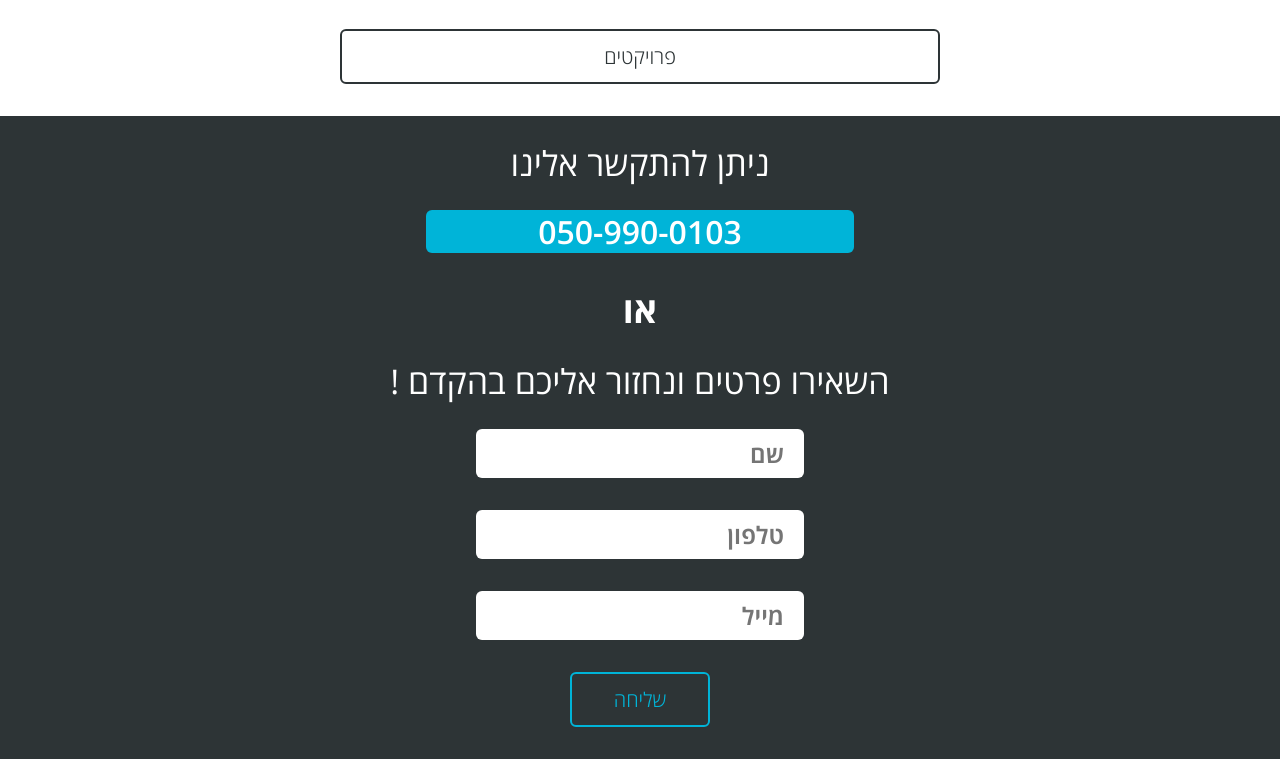
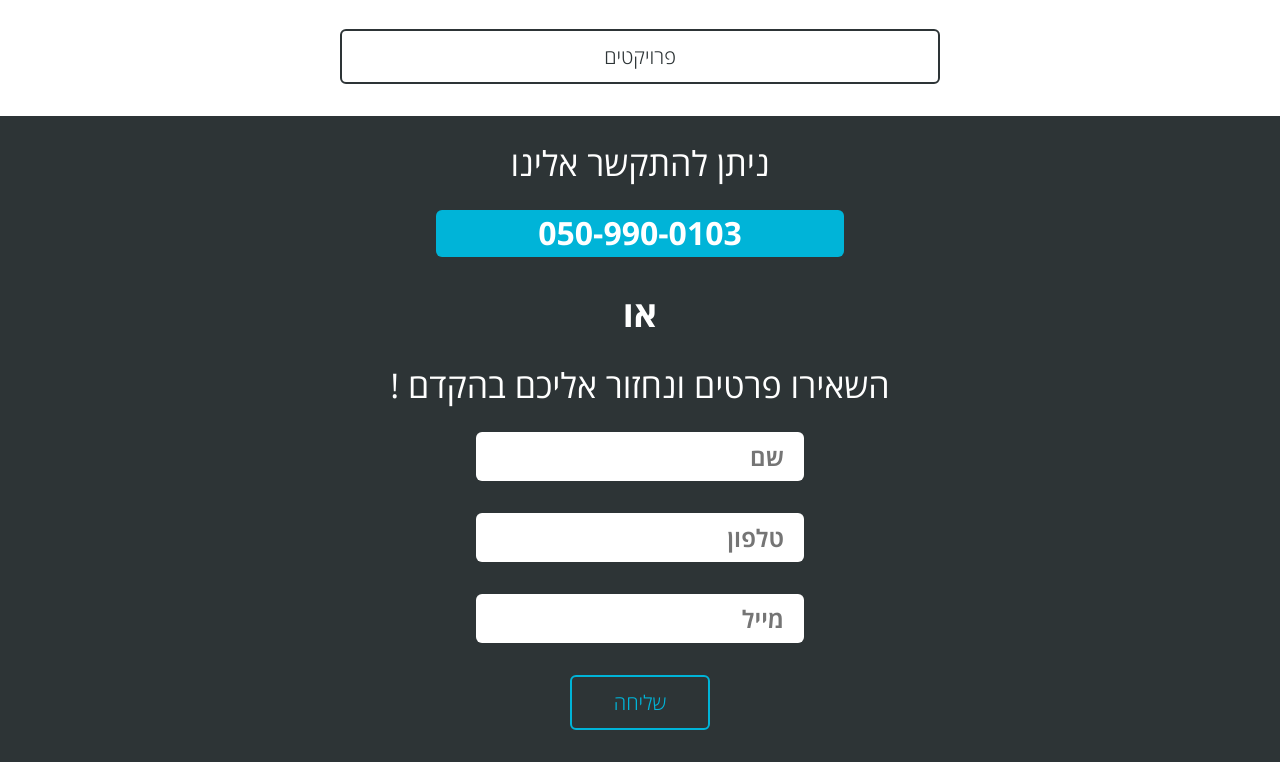
Before and after one commit to MilmanRon/milmanron.github.io, a plain HTML site: page index.html in a window 1280 px wide. Shown: the part 766-1528 px from the top of the page. Drawn offline with Linux system fonts and the light colour scheme.

Commit message:
fix iOS compatibility improvments

```diff
--- a/index.html
+++ b/index.html
@@ -4,6 +4,7 @@
     <meta charset="UTF-8" />
     <meta name="viewport" content="width=device-width, initial-scale=1.0" />
     <title>Document</title>
+    <link rel="preload" href="./styles/fonts/OpenSans-VariableFont_wdth,wght.ttf" as="font" type="font/ttf" crossorigin>
     <link rel="stylesheet" href="styles/main.css" />
   </head>
   <body>
@@ -33,28 +34,6 @@
           </div>
         </div>
       </div>
-      <!-- <div class="grid-4-narrow">
-        <div class="span-4">
-          <h1 class="hero-heading mt-2">מתכת בע״מ</h1>
-        </div>
-        <div class="span-3 my-2">
-          <p class="hero-text">
-            מומחים בעבודות מתכת, ריתוך ובניית מתקנים באיכות
-            <span class="text-bold text-accent">ללא פשרות.</span>
-          </p>
-        </div>
-        <div class="span-2 my-1">
-          <a class="btn btn-secondary">
-            <span>עלינו</span>
-          </a>
-        </div>
-        <div class="span-2 my-1">
-          <a class="btn btn-primary">
-            <span>צרו קשר</span>
-            <img src="/assets/phone-new.svg" alt="" />
-          </a>
-        </div>
-      </div> -->
     </section>
     <!-- Services -->
     <section class="spacing-32 py-2">
@@ -91,19 +70,17 @@
       </div>
     </section>
     <!-- Contact -->
-    <section class="bg-dark" style="place-items: center;">
+    <section class="bg-dark flex-center">
       <div class="container text-center spacing-32 py-2">
         <h2 class="section-heading">ניתן להתקשר אלינו</h2>
-        <span class="phone-number" style="margin-inline: 36px"
-          >050-990-0103</span
-        >
+        <span class="phone-number">050-990-0103</span>
         <span style="font-size: 36px; font-weight: 700">או</span>
         <h2 class="section-heading">השאירו פרטים ונחזור אליכם בהקדם !</h2>
       </div>
       <form class="container">
         <div class="spacing-32">
           <input type="text" name="name" placeholder="שם" />
-          <input type="number" name="phone" placeholder="טלפון" />
+          <input type="tel" name="phone" placeholder="טלפון" dir="rtl"/>
           <input type="email" name="email" placeholder="מייל" />
         </div>
         <div class="grid-4">
--- a/styles/base.css
+++ b/styles/base.css
@@ -3,8 +3,20 @@
   padding: 0;
   box-sizing: border-box;
   font-family: var(--font-family);
+  -webkit-tap-highlight-color: transparent;
 }
 
-html, body{
+html,
+body {
   height: 100vh;
+  -webkit-text-size-adjust: 100%;
 }
+
+body {
+  -webkit-font-smoothing: antialiased;
+  -moz-osx-font-smoothing: grayscale;
+}
+
+button {
+  cursor: pointer;
+}
--- a/styles/design-system/components.css
+++ b/styles/design-system/components.css
@@ -6,6 +6,7 @@
     max-height: 200px;
     align-items: center;
     justify-content: center;
+    padding: 0 16px;
 }
 
 input{
--- a/styles/design-system/layout.css
+++ b/styles/design-system/layout.css
@@ -1,6 +1,6 @@
 .container {
   max-width: 320px;
-  padding-inline: 16px;
+  padding: 0 16px;
 }
 
 .grid-4 {
@@ -20,14 +20,13 @@
 @media (min-width: 420px) {
   .container {
     max-width: 420px;
-    padding-inline: 32px;
+    padding: 0 32px;
   }
 
-  .grid-4-narrow{
+  .grid-4-narrow {
     padding: 0 32px;
   }
 }
-
 
 @media (min-width: 768px) {
   .container {
--- a/styles/design-system/tokens.css
+++ b/styles/design-system/tokens.css
@@ -2,7 +2,7 @@
   font-family: "Open Sans Hebrew";
   src: url("../fonts/OpenSans-VariableFont_wdth\,wght.ttf") format("truetype");
   font-weight: 300 800;
-  font-display: swap;
+  font-display: block;
 }
 
 :root {
--- a/styles/design-system/typography.css
+++ b/styles/design-system/typography.css
@@ -21,11 +21,14 @@ body {
 }
 
 .phone-number {
-  font-size: 28px;
-  font-weight: 600;
+  font-size: 32px;
+  font-weight: 700;
   background-color: var(--color-accent);
   border-radius: var(--border);
-  padding-inline: 16px;
+  padding: 4px 12px;
+  line-height: 1.2;
+  margin: 0 24px;
+  text-decoration: none;
 }
 
 .btn-text {
@@ -44,9 +47,6 @@ body {
 
 @media (min-width: 420px) {
   .phone-number {
-    font-size: 32px;
-    font-weight: 600;
-    background-color: var(--color-accent);
-    border-radius: var(--border);
+    margin: 0 46px;
   }
 }
--- a/styles/utilities.css
+++ b/styles/utilities.css
@@ -1,21 +1,45 @@
-.span-1 { grid-column: span 1; }
-.span-2 { grid-column: span 2; }
-.span-3 { grid-column: span 3; }
-.span-4 { grid-column: span 4; }
+.span-1 {
+  grid-column: span 1;
+}
+.span-2 {
+  grid-column: span 2;
+}
+.span-3 {
+  grid-column: span 3;
+}
+.span-4 {
+  grid-column: span 4;
+}
 
 .col-2-4 {
   grid-column: 2 / 4;
 }
 
-.mt-1 { margin-top: 16px; }
-.mt-2 { margin-top: 56px; }
-.mb-1 { margin-bottom: 32px;}
-.my-1 { margin-block: 24px; }
-.my-2 { margin-block: 32px; }
-.my-3 { margin-block: 56px; }
+.mt-1 {
+  margin-top: 16px;
+}
+.mt-2 {
+  margin-top: 56px;
+}
+.mb-1 {
+  margin-bottom: 32px;
+}
+.my-1 {
+  margin-block: 24px;
+}
+.my-2 {
+  margin-block: 32px;
+}
+.my-3 {
+  margin-block: 56px;
+}
 
-.py-1 { padding-block: 24px;}
-.py-2 { padding-block: 32px;}
+.py-1 {
+  padding-block: 24px;
+}
+.py-2 {
+  padding-block: 32px;
+}
 
 .bg-dark {
   background-color: var(--color-bg-dark);
@@ -28,10 +52,10 @@
 }
 
 .text-accent {
-  color: var( --color-accent);
+  color: var(--color-accent);
 }
 
-.text-center{
+.text-center {
   text-align: center;
 }
 
@@ -39,10 +63,15 @@
   justify-self: center;
 }
 
-.spacing-32{
+.flex-center {
+  display: flex;
+  flex-direction: column;
+  justify-content: center;
+  align-items: center;
+}
+
+.spacing-32 {
   display: flex;
   flex-direction: column;
   gap: 32px;
-  /* padding: 32px 0; */
-  /* align-items: center; */
 }
```
